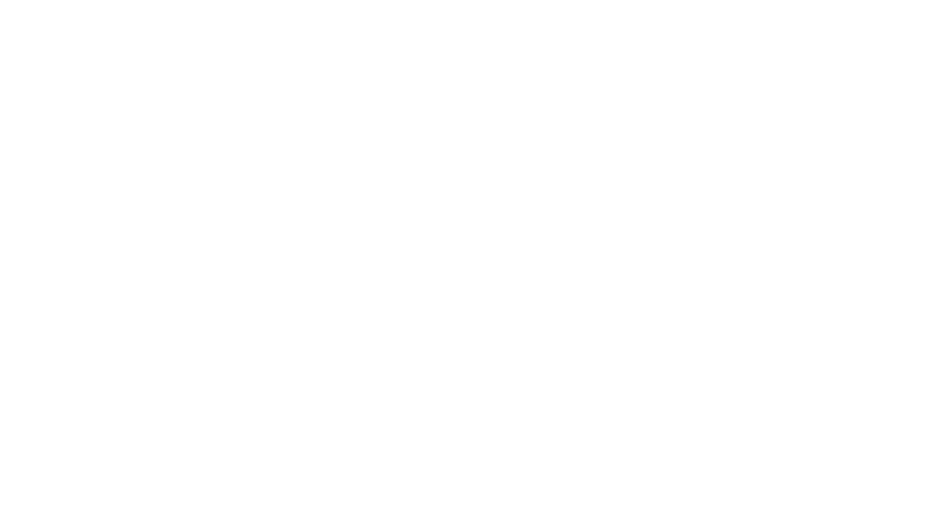
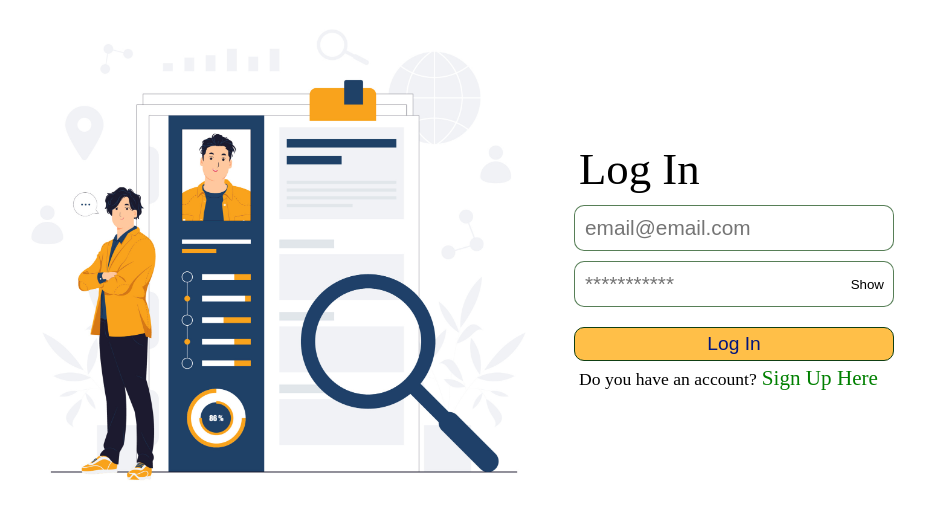
Before and after one commit to Ivanperez9800/Formik-React, a React (Vite) app in the folder formik-practica/: page / in a window 1280 px wide. Before the commit this address had no page. Shown: the top 518 px of the page, without its empty margins (196-1121 px from the left). Built offline with nearby package versions, Linux system fonts and the light colour scheme.

Commit message:
Poniendo a Login como pagina de inicio

```diff
--- a/formik-practica/src/App.jsx
+++ b/formik-practica/src/App.jsx
@@ -12,8 +12,10 @@ function App() {
       <BrowserRouter>
 
         <Routes>
-          <Route path="/Login" element={<LogInForm/>} />
-          <Route path="/Register" element={ <SignUpForm/>  } />
+          <Route path="/Login" element={<LogInForm />} />
+          <Route path="/Register" element={<SignUpForm />} />
+          {/* La siguiente línea establece "/Login" como la página inicial */}
+          <Route index element={<LogInForm />} />
         </Routes>
 
       </BrowserRouter>
```
